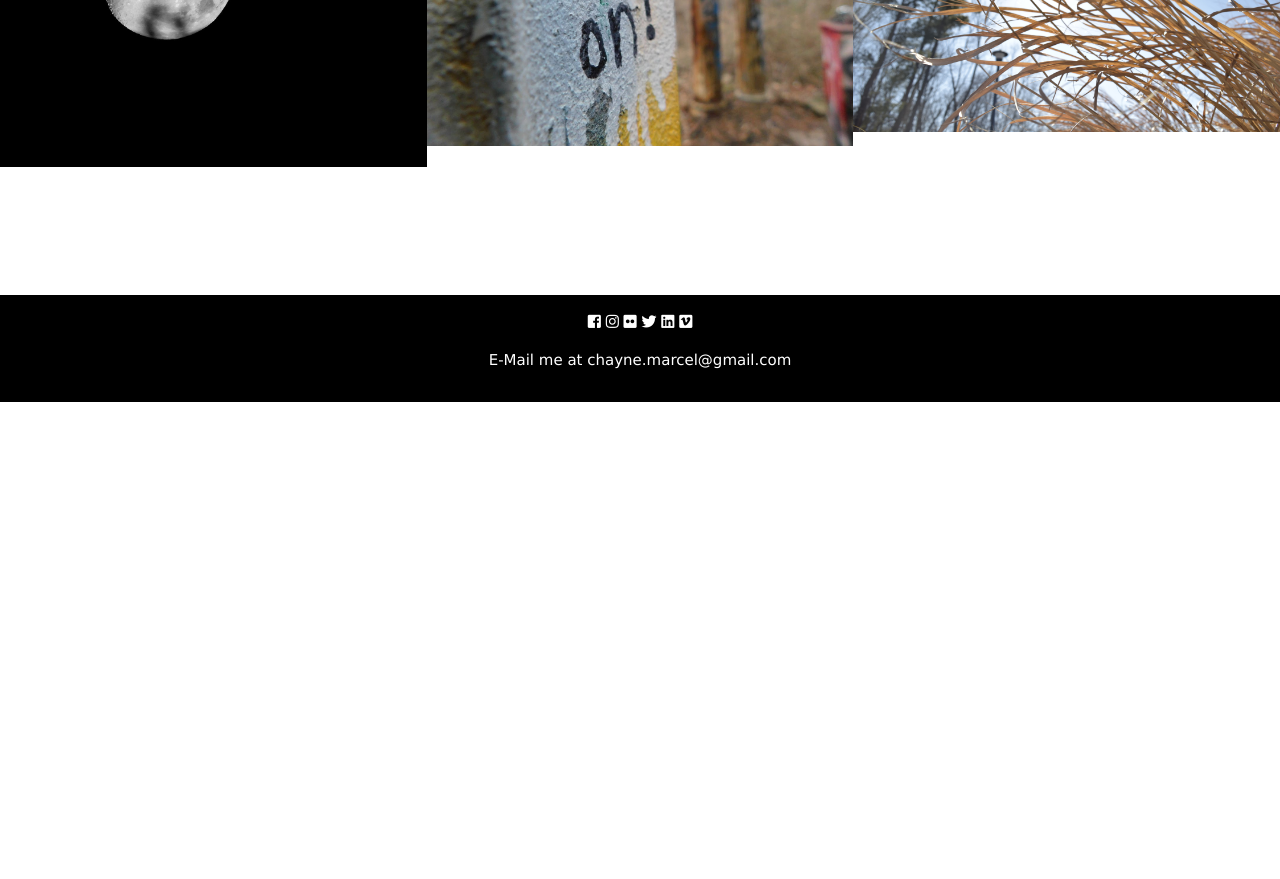
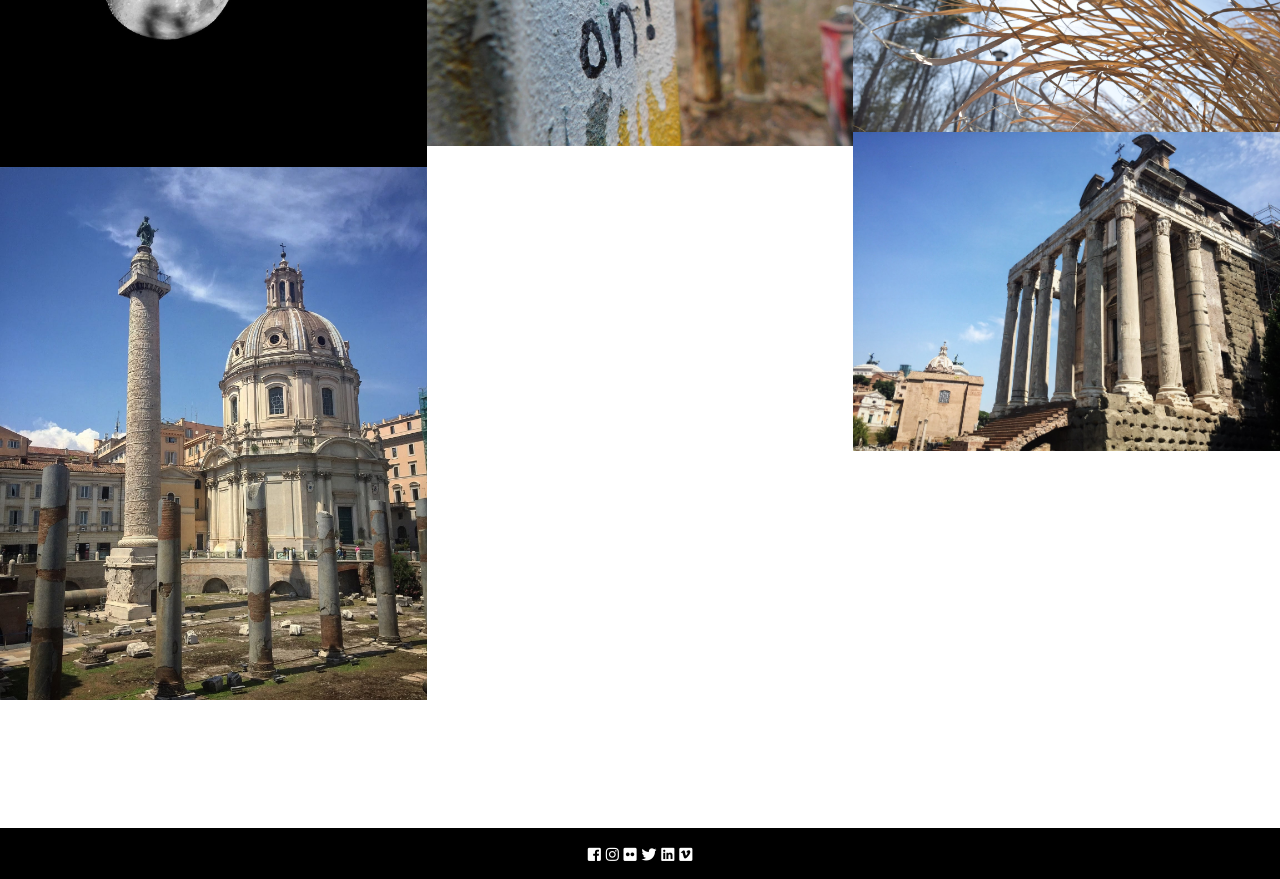
Before and after one commit to chaynemarcel/chaynemarcel.github.io, a plain HTML site: page photography.html in a window 1280 px wide. Shown: the part 760-1639 px from the top of the page. Before the commit the page ends 1162 px from the top, so only its background shows below. Drawn offline with nearby package versions, Linux system fonts and the light colour scheme.

Commit message:
Update photography.html

```diff
--- a/photography.html
+++ b/photography.html
@@ -43,6 +43,7 @@
   <div class="w3-third">
     <img src="/webimages/DSCN0914-min.jpg" style="width:100%">
     <img src="/webimages/IMG_0854-min.jpg" style="width:100%">
+    <img src="/webimages/IMG_0410-min.JPG" style="width:100%">
   </div>
 
   <div class="w3-third">
@@ -53,6 +54,7 @@
   <div class="w3-third">
     <img src="/webimages/IMG_0855-min.jpg" style="width:100%">
     <img src="/webimages/DSC0056-min.JPG" style="width:100%">
+    <img src="/webimages/IMG_0411-min.JPG" style="width:100%">
   </div>
 </div>
 
```
